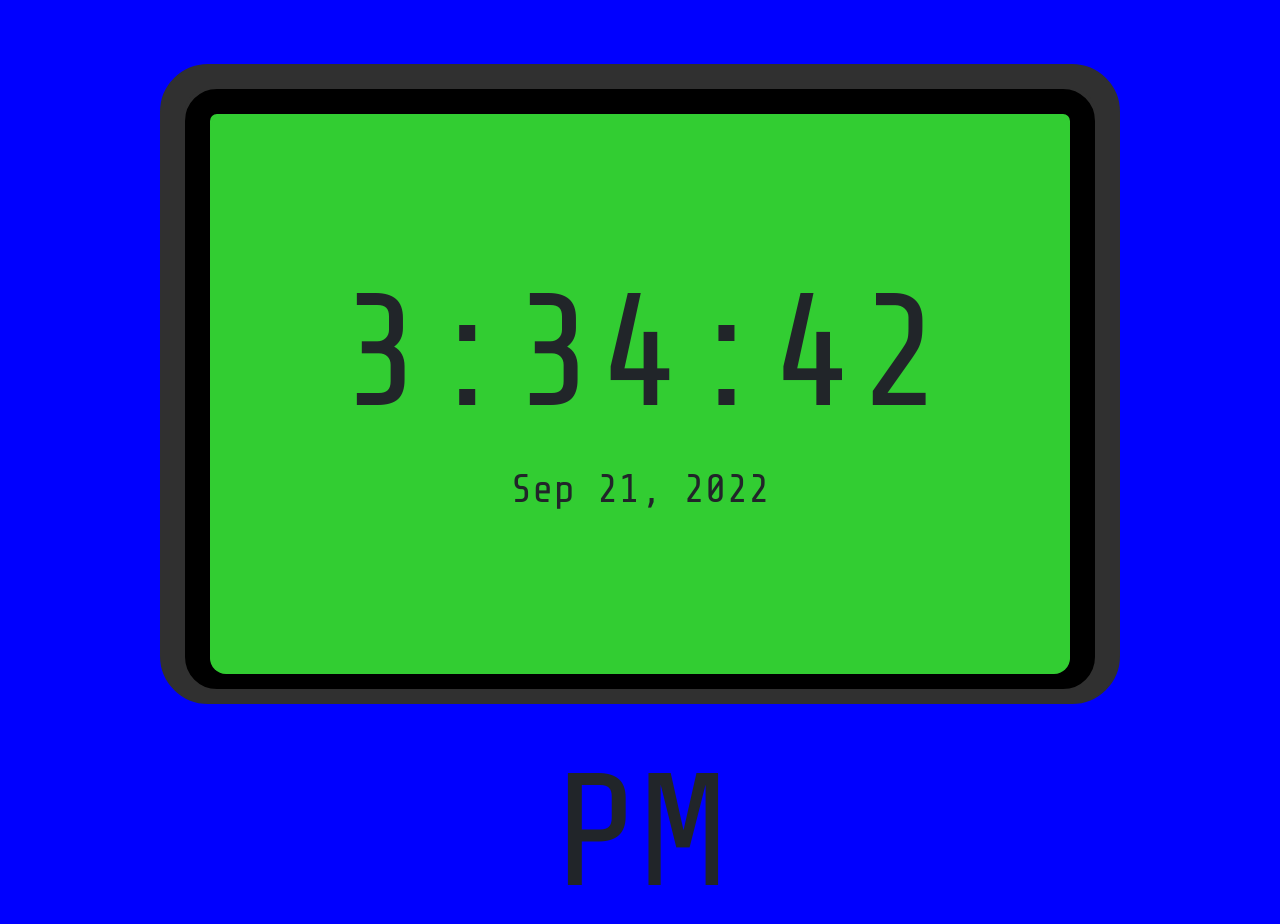
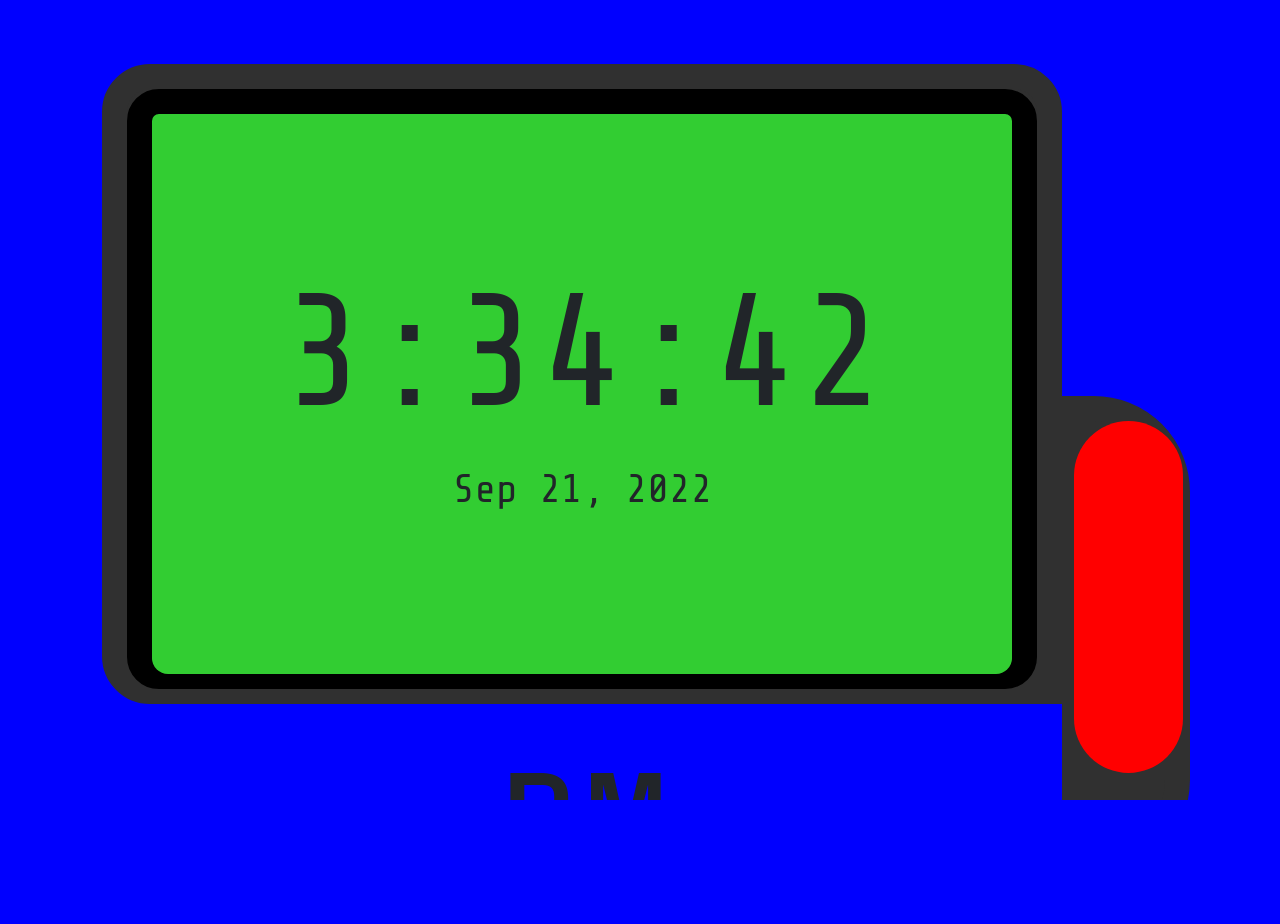
Before and after one commit to jharrison2016/etch, an Angular app: page / in a window 1280 px wide. Shown: the top 924 px of the page. After the commit the page ends 800 px from the top, so only its background shows below. Built offline with nearby package versions, Linux system fonts and the light colour scheme.

Commit message:
007 | Added button and page functionality

```diff
--- a/package.json
+++ b/package.json
@@ -16,6 +16,7 @@
     "@angular/core": "^14.2.0",
     "@angular/forms": "^14.2.0",
     "@angular/localize": "^14.2.0",
+    "@angular/material": "^14.2.2",
     "@angular/platform-browser": "^14.2.0",
     "@angular/platform-browser-dynamic": "^14.2.0",
     "@angular/router": "^14.2.0",
--- a/src/app/home/home.component.css
+++ b/src/app/home/home.component.css
@@ -1,11 +1,21 @@
 .innerRim{
     background-color: rgb(48, 48, 48);
     border: 25px solid rgb(48, 48, 48);
-    border-radius: 3em;
+    border-radius: 3em 3em 0em 3em;
     width: 75%;
     height: 80vh;
-    margin: 5% 12.5%;
+    margin: 5% 0%;
     padding: 0;
+}
+
+.buttonRim{
+    background-color: rgb(48, 48, 48);
+    border: 25px solid rgb(48, 48, 48);
+    border-radius: 0em 6em 6em 0em;
+    height: 30em;
+    margin-top: 24.75em;
+    width: 10%;
+
 }
 
 .face{
@@ -14,3 +24,27 @@
     background-color: limegreen;
     height: 75vh;
 }
+
+.button1{
+    background-color: red;
+    border-radius: 4em;
+    height: 44vh;
+    margin-top: 0vh;
+    margin-left: -2vw;
+    width: 8.5vw;
+}
+.button1:hover{
+    transform: translateY(-4px);
+    box-shadow: 0 10px rgb(255, 68, 68);
+}
+.button1:active{
+    background-color: rgb(121, 0, 0);
+    transform: translateY(4px);
+}
+.outerRim{
+    width: 100%;
+    margin-left: 8%;
+}
+.watch{
+    width: 100%;
+}
--- a/src/app/home/home.component.html
+++ b/src/app/home/home.component.html
@@ -1,7 +1,10 @@
-<div class="outerRim">
-    <div class="innerRim">
+<div class="outerRim row">
+    <div class="innerRim col-10">
             <div class="face">
-                <app-clock></app-clock>
+                <app-clock *ngIf="pageNum === 1"></app-clock>
             </div>
     </div>
+    <div class="buttonRim col-2">
+        <button mat-raised-button class="button1" color="warm" (click)="toggleApp()"> </button>
+    </div>
 </div>
--- a/src/app/home/home.component.ts
+++ b/src/app/home/home.component.ts
@@ -1,4 +1,5 @@
 import { Component, OnInit, OnDestroy } from '@angular/core';
+import { MatButtonModule } from '@angular/material/button';
 
 @Component({
   selector: 'app-home',
@@ -7,7 +8,10 @@ import { Component, OnInit, OnDestroy } from '@angular/core';
 })
 export class HomeComponent implements OnInit, OnDestroy {
   time = new Date();
+  pageNum : number = 1;
+  pageTotal : number = 2; //total number of apps
   intervalId;
+
 
   ngOnInit() {
     // Using Basic Interval
@@ -20,4 +24,11 @@ export class HomeComponent implements OnInit, OnDestroy {
   ngOnDestroy() {
     clearInterval(this.intervalId);
   }
+
+  toggleApp() {
+    this.pageNum++;
+    if(this.pageNum > this.pageTotal){
+      this.pageNum = 1;
+    }
+  }
 }
--- a/src/styles.css
+++ b/src/styles.css
@@ -1,4 +1,13 @@
 /* You can add global styles to this file, and also import other style files */
 body{
     background-color: blue;
+    margin: 0;
+    height: 100%;
+    overflow: hidden;
 }
+
+html{
+    margin: 0;
+    height: 100%;
+    overflow: hidden;
+}
```
Also changed, not shown: src/app/app.module.ts (+6 -1 lines), 1 other file (tests, documents, lock files or other folders).
